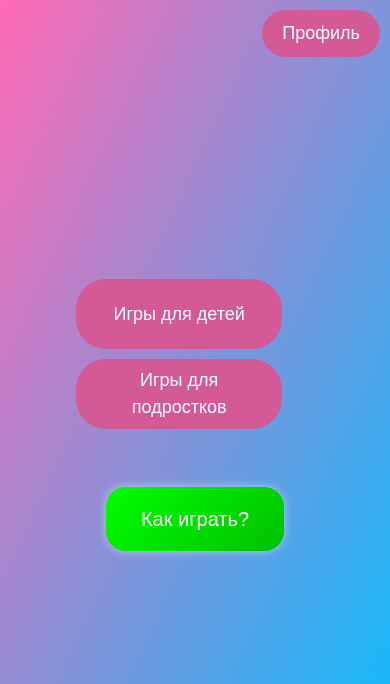
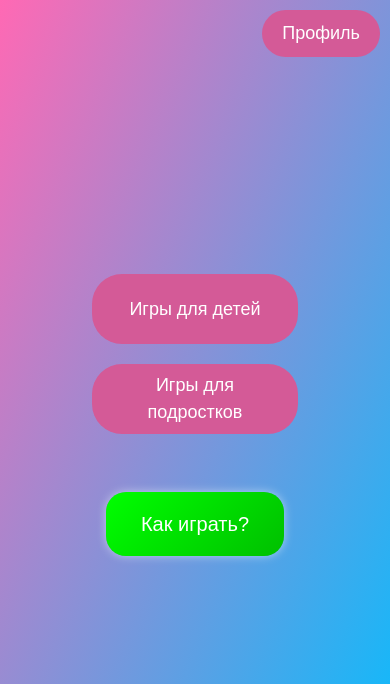
Before and after one commit to qwesashd/authenticate_basic-master, a Django app: template authenticate_basic-master/templates/choose.html in a window 390 px wide. Shown: the top 684 px of the page. Run offline with Django 3.2, Linux system fonts and the light colour scheme; the template is opened without the code that fills it, so the values that code supplies are empty.

Commit message:
Initial commit

```diff
--- a/authenticate_basic-master/templates/base.html
+++ b/authenticate_basic-master/templates/base.html
@@ -172,7 +172,37 @@
             width: 80%;
             max-width: 500px;
         }
+        .choose{
+            display: flex;
+            flex-direction: column;
+            justify-content: center;
+            align-items: center
+        }
+        .section-title{
+            text-align: center
+        }
+         h3{
+            text-align: center
+        }
+
     }
+    .login-form{
+        display: flex;
+        flex-direction: column;
+        justify-content: center;
+        align-items: center
+    }
+    .register{
+        display: flex;
+        flex-direction: column;
+        justify-content: center;
+        align-items: center
+     }
+     span.helptext{
+        display: none
+     }
+
+
     </style>
 </head>
 
--- a/authenticate_basic-master/templates/choose.html
+++ b/authenticate_basic-master/templates/choose.html
@@ -4,8 +4,7 @@
 {% block content %}
 
     <style>
-    .childrens-games-button,
-    .teen-games-button {
+    .children-games-button {
         display: inline-block;
         padding: 15px 30px;
         font-size: 18px;
@@ -23,7 +22,11 @@
         align-items: center;
         justify-content: center;
     }
-
+     a.children-games-button:hover{
+         background-color: #ff3381;
+         text-decoration: none;
+         color: #fff;
+     }
     .play-button {
         font-size: 20px;
         text-align: center;
@@ -45,18 +48,12 @@
         text-decoration: none;
         color: #fff;
 
-    .childrens-games-button:hover,
-    .teen-games-button:hover {
-        background-color: #ff3381;
-        text-decoration: none;
-        color: #fff;
-    }
     </style>
 
     <div class="class-container">
-        <form class="class-form" action="#" method="post">
-            <a href="{% url 'children' %}" class="childrens-games-button form-label">Игры для детей</a>
-            <a href="{% url 'teen' %}" class="teen-games-button form-label">Игры для  подростков</a>
+        <form class="class-form choose" action="#" method="post">
+            <a href="{% url 'children' %}" class="children-games-button form-label test">Игры для детей</a>
+            <a href="{% url 'teen' %}" class="children-games-button form-label">Игры для  подростков</a>
 
         </form>
     </div>
--- a/authenticate_basic-master/templates/registration/login.html
+++ b/authenticate_basic-master/templates/registration/login.html
@@ -19,12 +19,12 @@
         <p>{{ form.errors.error }}</p>
     {% endif %}
 
-    <form action="{% url 'login' %}" method="post">
+    <form action="{% url 'login' %}" method="post" class="login-form">
         {{ form }}
         {% csrf_token %}
         <button type="submit" class="submit-button">Войти</button>
     </form>
 
     <a class="back-button" href="{% url 'home' %}">Главная</a>
-    <a class="section-title" href="{% url 'password_reset' %}">Забыли пароль?</a>
+    <a style="font-size: 15px" class="section-title forget-password" href="{% url 'password_reset' %}">Забыли пароль?</a>
 {% endblock %}
```
Also changed, not shown: authenticate_basic-master/templates/support.CSS (deleted, +0 -27 lines).
